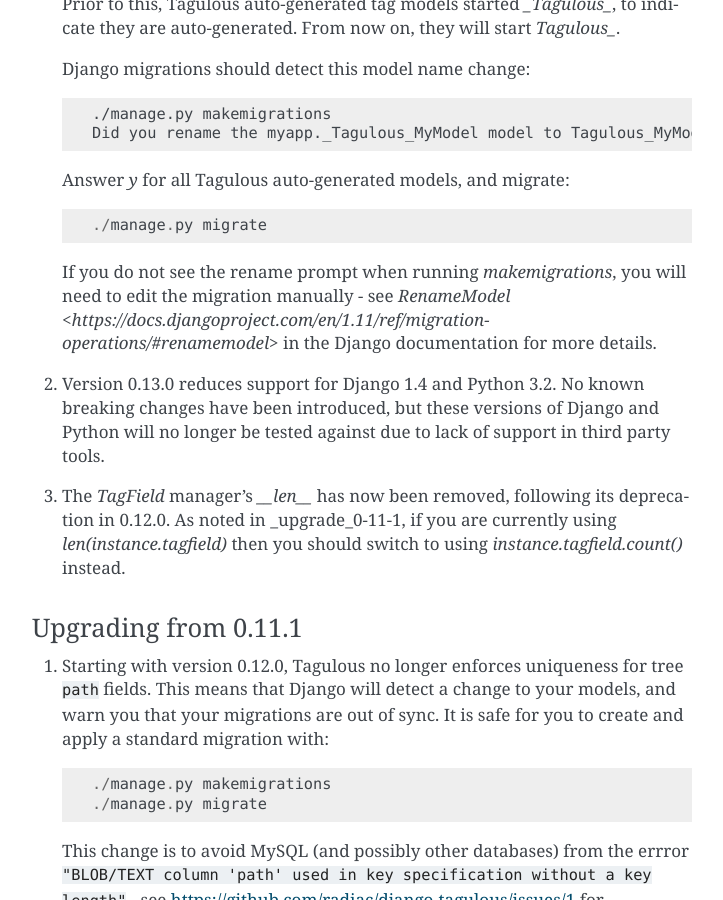
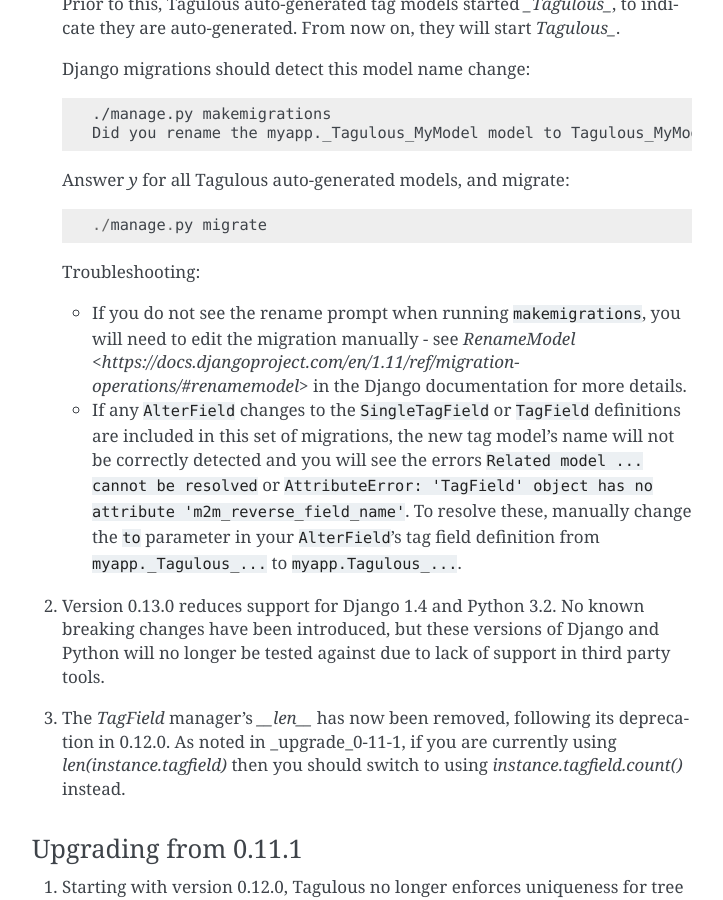
Before and after one commit to radiac/django-tagulous, a Sphinx documentation site: the page built from docs/upgrading.rst, in a window 1280 px wide and 900 px high, scrolled down 961 px. Shown: the whole window, without its empty margins (388-1111 px from the left). Built offline with Sphinx 7.4.7, drawn with Linux system fonts in a browser that asks for light colours.

Commit message:
Added troubleshooting to 0.12.0 upgrade instructions

```diff
--- a/docs/upgrading.rst
+++ b/docs/upgrading.rst
@@ -58,10 +58,19 @@
 
         ./manage.py migrate
 
-   If you do not see the rename prompt when running `makemigrations`, you will
-   need to edit the migration manually - see
-   `RenameModel <https://docs.djangoproject.com/en/1.11/ref/migration-operations/#renamemodel>`
-   in the Django documentation for more details.
+   Troubleshooting:
+
+   * If you do not see the rename prompt when running ``makemigrations``, you
+     will need to edit the migration manually - see
+     `RenameModel <https://docs.djangoproject.com/en/1.11/ref/migration-operations/#renamemodel>`
+     in the Django documentation for more details.
+   * If any ``AlterField`` changes to the ``SingleTagField`` or ``TagField``
+     definitions are included in this set of migrations, the new tag model's
+     name will not be correctly detected and you will see the errors
+     ``Related model ... cannot be resolved`` or ``AttributeError: 'TagField'
+     object has no attribute 'm2m_reverse_field_name'``. To resolve these,
+     manually change the ``to`` parameter in your ``AlterField``'s tag field definition from ``myapp._Tagulous_...`` to ``myapp.Tagulous_...``.
+
 
 2. Version 0.13.0 reduces support for Django 1.4 and Python 3.2. No known
    breaking changes have been introduced, but these versions of Django and
```
